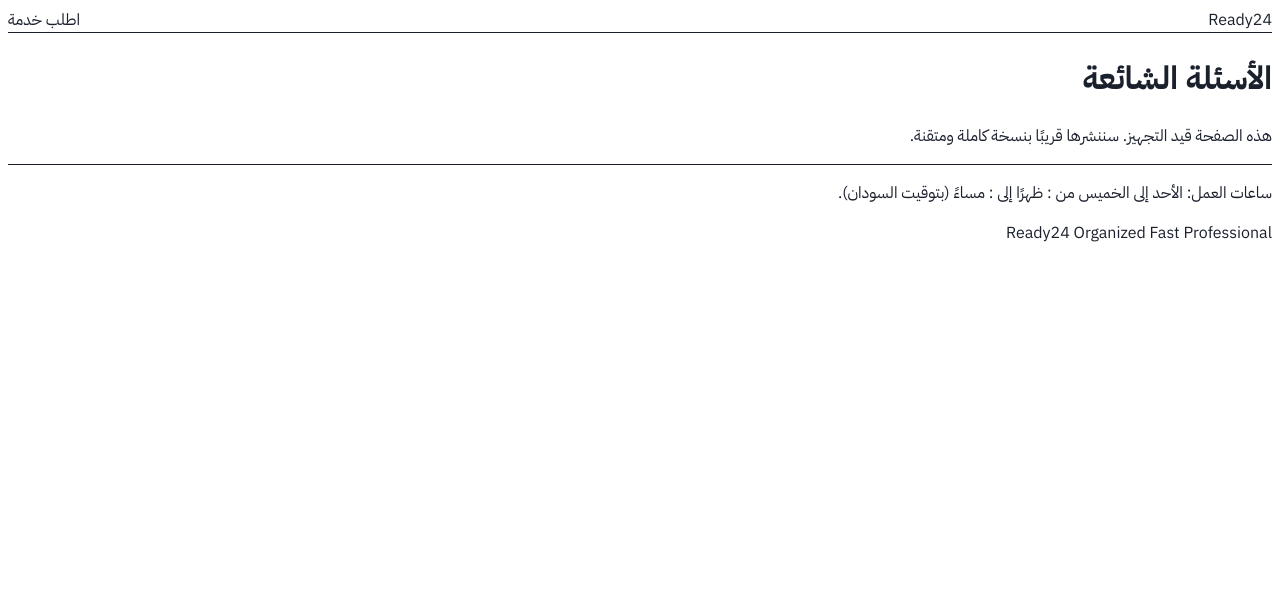
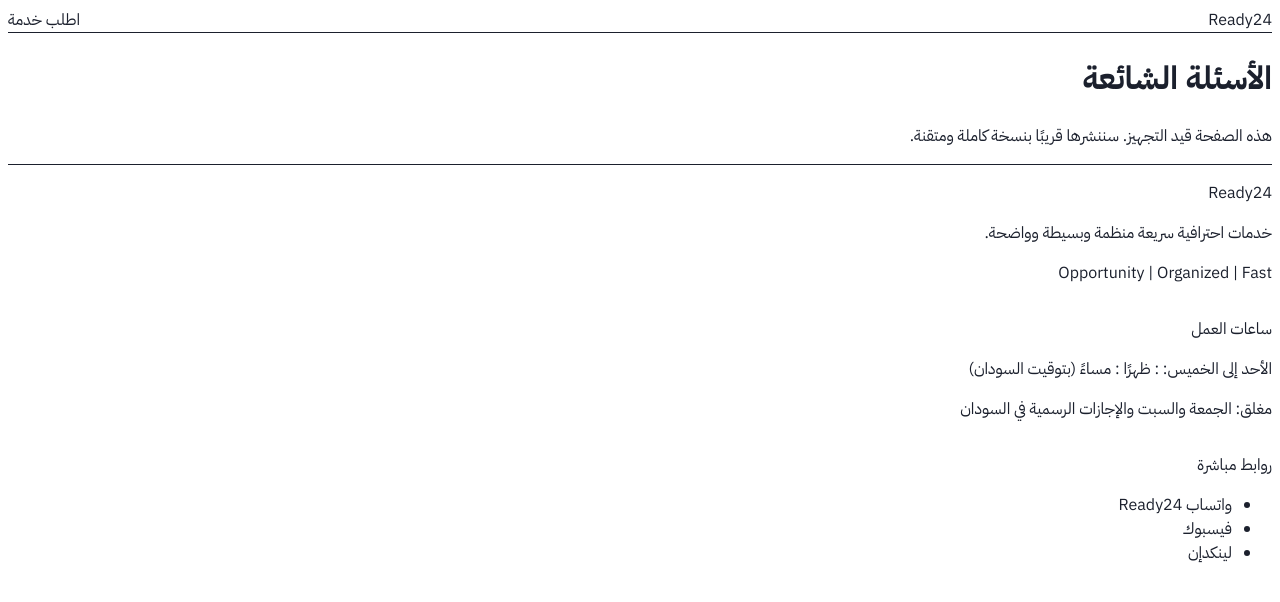
Before and after one commit to abdmohi695-beep/ready24-web, a Next.js app: page /faq in a window 1280 px wide. Shown: the top 602 px of the page. Built offline with nearby package versions, Linux system fonts and the light colour scheme.

Commit message:
chore: fix footer file (remove powershell artifact)

```diff
--- a/src/components/layout/site-footer.tsx
+++ b/src/components/layout/site-footer.tsx
@@ -1,13 +1,60 @@
 export default function SiteFooter() {
   return (
     <footer className="border-t border-neutral-200">
-      <div className="mx-auto max-w-6xl px-4 py-8">
-        <p className="text-sm text-neutral-700">
-          ساعات العمل: الأحد إلى الخميس من : ظهرًا إلى : مساءً (بتوقيت السودان).
-        </p>
-        <p className="mt-2 text-xs text-neutral-500">
-          Ready24 Organized Fast Professional
-        </p>
+      <div className="mx-auto grid max-w-6xl gap-6 px-4 py-10 md:grid-cols-3">
+        <div>
+          <p className="text-sm font-semibold text-neutral-900">Ready24</p>
+          <p className="mt-2 text-sm text-neutral-700">
+            خدمات احترافية سريعة منظمة وبسيطة وواضحة.
+          </p>
+          <p className="mt-3 text-xs text-neutral-500">Opportunity | Organized | Fast</p>
+        </div>
+
+        <div>
+          <p className="text-sm font-semibold text-neutral-900">ساعات العمل</p>
+          <p className="mt-2 text-sm text-neutral-700">
+            الأحد إلى الخميس: : ظهرًا : مساءً (بتوقيت السودان)
+          </p>
+          <p className="mt-2 text-sm text-neutral-700">
+            مغلق: الجمعة والسبت والإجازات الرسمية في السودان
+          </p>
+        </div>
+
+        <div>
+          <p className="text-sm font-semibold text-neutral-900">روابط مباشرة</p>
+          <ul className="mt-2 space-y-2 text-sm">
+            <li>
+              <a
+                className="text-neutral-700 hover:text-neutral-950"
+                href="https://wa.me/249115646893"
+                target="_blank"
+                rel="noreferrer"
+              >
+                واتساب Ready24
+              </a>
+            </li>
+            <li>
+              <a
+                className="text-neutral-700 hover:text-neutral-950"
+                href="https://web.facebook.com/ready24platform"
+                target="_blank"
+                rel="noreferrer"
+              >
+                فيسبوك
+              </a>
+            </li>
+            <li>
+              <a
+                className="text-neutral-700 hover:text-neutral-950"
+                href="https://www.linkedin.com/company/ready24platform/"
+                target="_blank"
+                rel="noreferrer"
+              >
+                لينكدإن
+              </a>
+            </li>
+          </ul>
+        </div>
       </div>
     </footer>
   );
```
